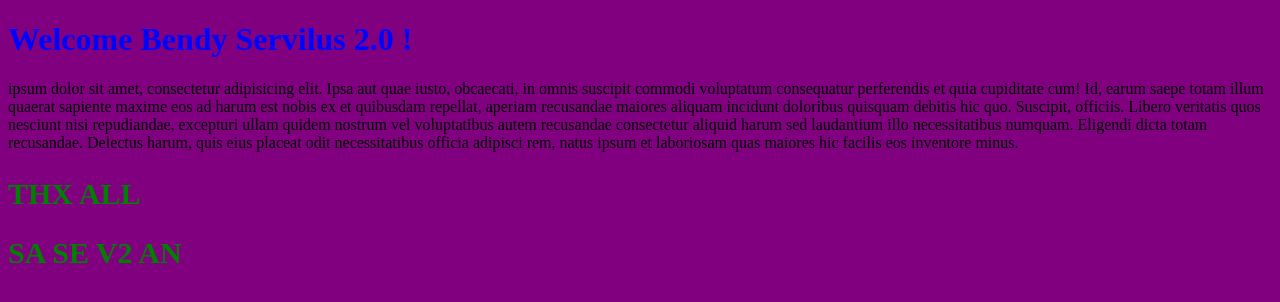
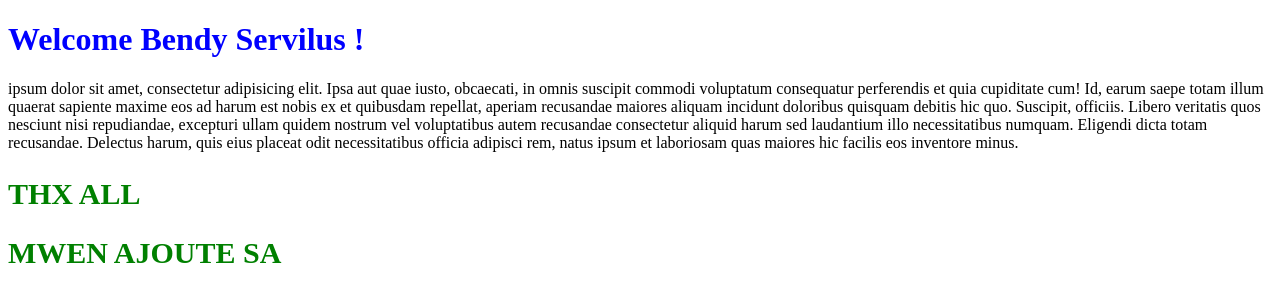
Before and after one commit to josephjoberno/cch-workshop, a plain HTML site: page index.html in a window 1280 px wide. Drawn offline with Linux system fonts and the light colour scheme.

Commit message:
Revert "Version2"

```diff
--- a/assets/css/style.css
+++ b/assets/css/style.css
@@ -1,7 +1,3 @@
-body{
-background : purple;
-}
-
 h1{
     color: blue;
 }
--- a/index.html
+++ b/index.html
@@ -7,7 +7,7 @@
     <link rel="stylesheet" href="./assets/css/style.css" />
   </head>
   <body>
-    <h1>Welcome Bendy Servilus 2.0 !</h1>
+    <h1>Welcome Bendy Servilus !</h1>
     <p>
        ipsum dolor sit amet, consectetur adipisicing elit. Ipsa aut quae
       iusto, obcaecati, in omnis suscipit commodi voluptatum consequatur
@@ -23,8 +23,7 @@
     </p>
     <h2>Thx all</h2>
     <div class="text-red">
-      <h2>sa se v2 an </h2>
-
+      <h2>Mwen ajoute sa</h2>
     </div>
   </body>
 </html>
```
